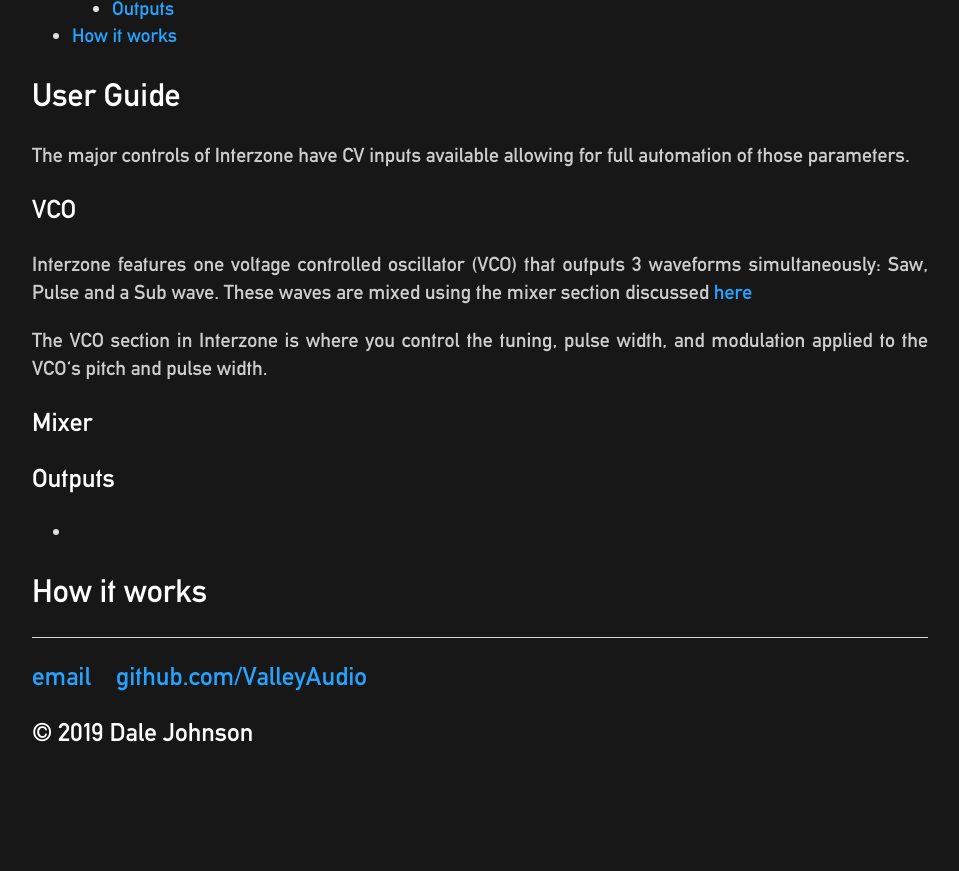
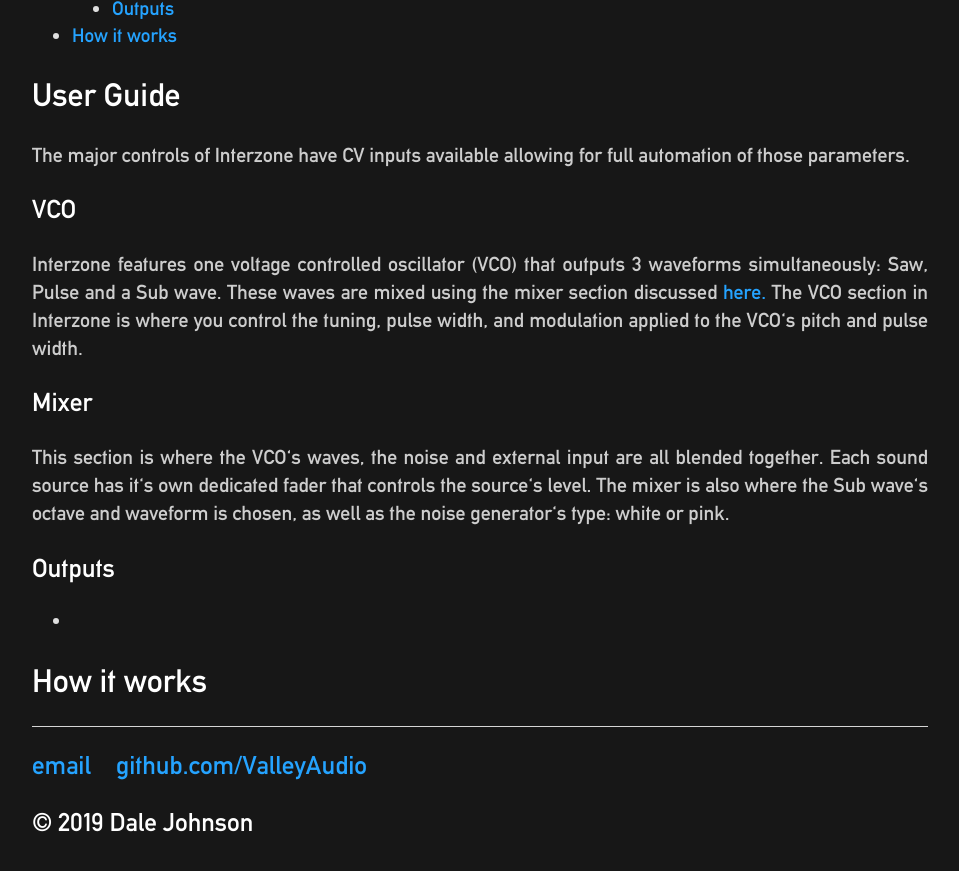
Before and after one commit to ValleyAudio/ValleyAudio.github.io, a Jekyll site: the page built from rack/interzone/interzone.html, in a window 1280 px wide and 900 px high, scrolled down 1100 px. Shown: the top 871 px of the window, without its empty margins (160-1119 px from the left). Built offline with Jekyll 4.4.1, drawn with Linux system fonts in a browser that asks for light colours; before the commit the page ends 1911 px from its top, so only the background shows below that.

Commit message:
Fleshing out interzone manual

```diff
--- a/rack/interzone/interzone.html
+++ b/rack/interzone/interzone.html
@@ -26,12 +26,14 @@
     </p>
     <h3 id="vco">VCO</h3>
     <p>
-        Interzone features one voltage controlled oscillator (VCO) that outputs 3 waveforms simultaneously: Saw, Pulse and a Sub wave. These waves are mixed using the mixer section discussed <a href="#mixer">here</a>
-    </p>
-    <p>
+        Interzone features one voltage controlled oscillator (VCO) that outputs 3 waveforms simultaneously: Saw, Pulse and a Sub wave. These waves are mixed using the mixer section discussed <a href="#mixer">here.</a>
         The VCO section in Interzone is where you control the tuning, pulse width, and modulation applied to the VCO's pitch and pulse width.
     </p>
     <h3 id="mixer">Mixer</h3>
+    <p>
+        This section is where the VCO's waves, the noise and external input are all blended together. Each sound source has it's own dedicated fader that controls the source's level.
+        The mixer is also where the Sub wave's octave and waveform is chosen, as well as the noise generator's type: white or pink.
+    </p>
     <h3 id="Outputs">Outputs</h3>
     <ul>
         <li><b> </b> </li>
```
